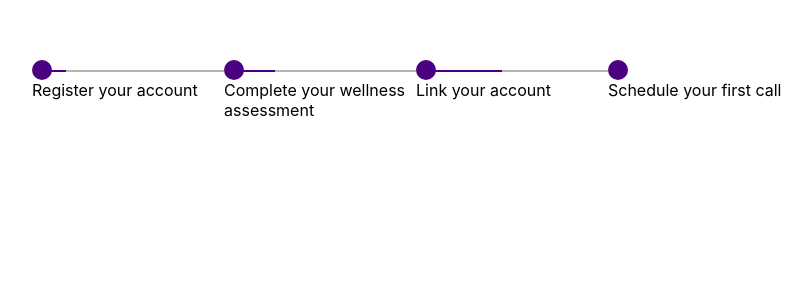
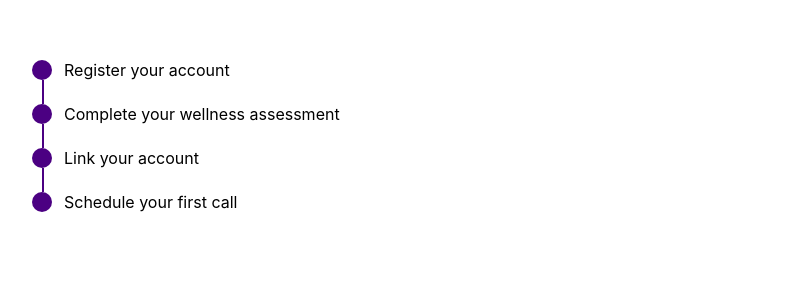
Before and after one commit to rahulsha05x/progress-stepper, a React (Create React App) app: page / in a window 1280 px wide. Shown: the top 300 px of the page, without its empty margins (224-1036 px from the left). Built offline with nearby package versions, Linux system fonts and the light colour scheme; the HTML template or start-up script is replaced by a standard one.

Commit message:
Fixed bugs for vertical mode

```diff
--- a/src/App.tsx
+++ b/src/App.tsx
@@ -13,10 +13,10 @@ function App() {
       'Create a plan to meet your short and long term investment goals.',
     status: 'Pending',
     steps: [
-      { id: 1, text: <div className="test">Register your account</div>, status: 'Pending', progress: 10 },
-      { id: 2, text: 'Complete your wellness assessment', status: 'Pending', progress: 20 },
-      { id: 3, text: 'Link your account', status: 'Pending', progress: 40 },
-      { id: 4, text: 'Schedule your first call', status: 'Pending', progress: 80 },
+      { id: 1, text: <div className="test">Register your account</div>, status: 'Pending' },
+      { id: 2, text: 'Complete your wellness assessment', status: 'Pending' },
+      { id: 3, text: 'Link your account', status: 'Pending' },
+      { id: 4, text: 'Schedule your first call', status: 'Pending' },
     ],
   });
   let { headerText, steps } = progressBarData;
@@ -78,8 +78,8 @@ function App() {
             steps={steps}
             activeStep={3}
             color="#4B0082"
-            orientation="horizontal"
-            content={<i className="fa fa-check"></i>}
+            orientation="vertical"
+            icon={<i className="fa fa-check"></i>}
           />
         </div>
       </div>
--- a/src/components/progress-ui/NewProgressBar.scss
+++ b/src/components/progress-ui/NewProgressBar.scss
@@ -22,8 +22,8 @@
             .progress-marker {
                 .line {
                     width: 2px;
-                    height: calc(100% - 16px);
-                    top: 16px;
+                    height: calc(100% - 20px);
+                    top: 20px;
                     left: 50%;
                     margin-left: 0;
                 }
@@ -47,7 +47,7 @@
         margin: 0;
         padding: 0;
         min-width: 24px;
-        &.is-active {
+        /* &.is-active {
             .progress-marker {
                 &:before {
                     background-color: #4B0082;
@@ -68,7 +68,7 @@
                     background-color: #4B0082;
                 }
             }
-        }
+        } */
         .progress-marker {
             display: block;
             position: relative;
@@ -80,6 +80,8 @@
                 display: flex;
                 color: #FFF;
                 padding: 2px;
+                justify-content: center;
+                align-items: 'center';
             }
             .line {
                 width: calc(100% - 16px);
@@ -89,7 +91,7 @@
                 top: 50%;
                 margin-left: 16px;
             }
-            &:before {
+            /* &:before {
                 //content: '';
                 @include flex-display();
                 -webkit-box-pack: center;
@@ -122,7 +124,7 @@
                 -webkit-transition: background-color 0.3s, background-position 0.3s;
                 transition: background-color 0.3s, background-position 0.3s;
                 background-color: #b6b6b6;
-            }
+            } */
         }
         &:last-child {
             .progress-marker {
--- a/src/components/progress-ui/NewProgressBar.tsx
+++ b/src/components/progress-ui/NewProgressBar.tsx
@@ -12,7 +12,7 @@ interface Props {
     activeStep: number;
     orientation?: string;
     color?: string;
-    content?: any;
+    icon?: any;
 }
 
 function renderProgressText(step: StepData) {
@@ -33,7 +33,7 @@ const NewProgressBar: React.FC<Props> = ({
     activeStep,
     orientation = "horizontal",
     color,
-    content
+    icon
 }) => {
 
     return (
@@ -58,7 +58,8 @@ const NewProgressBar: React.FC<Props> = ({
                                 activeStep={activeStep}
                                 completed={completed}
                                 color={color}
-                                content={content}
+                                icon={icon}
+                                orientation={orientation}
                             />
                         )
                     })
--- a/src/components/progress-ui/NewProgressStep.tsx
+++ b/src/components/progress-ui/NewProgressStep.tsx
@@ -4,11 +4,12 @@ interface Props {
     activeStep: number;
     className?: string;
     color?: string;
-    content?: any;
+    icon?: any;
     completed?: boolean;
     text?: any;
     key?: string | number;
     progress?: number;
+    orientation?: string;
 }
 
 function renderProgressText(text: any) {
@@ -28,19 +29,25 @@ const NewProgressStep: React.FC<Props> = ({
     text,
     activeStep,
     color,
-    content,
+    icon,
     completed = false,
     className = '',
-    progress = 0
+    progress = 0,
+    orientation = "horizontal"
 }) => {
-    console.log(progress, "prog")
+    let styles: any = {
+        backgroundColor: color
+    }
+    if (progress) {
+        styles["backgroundImage"] = `linear-gradient(to ${orientation === 'vertical' ? 'bottom' : 'right'}, ${color} ${progress}%, #b6b6b6 ${progress}%)`;
+    }
     return (
         <li className={`progress-step ${className}`}>
             <div className="progress-marker">
                 <div className="circle" style={{ backgroundColor: color }}>
-                    {completed && content}
+                    {completed && icon}
                 </div>
-                <div className="line" style={{ backgroundColor: color, backgroundImage: `linear-gradient(to right, ${color} ${progress}%, #b6b6b6 ${progress}%)` }}></div>
+                <div className="line" style={styles}></div>
             </div>
             <div className="progress-text">
                 {renderProgressText(text)}
```
